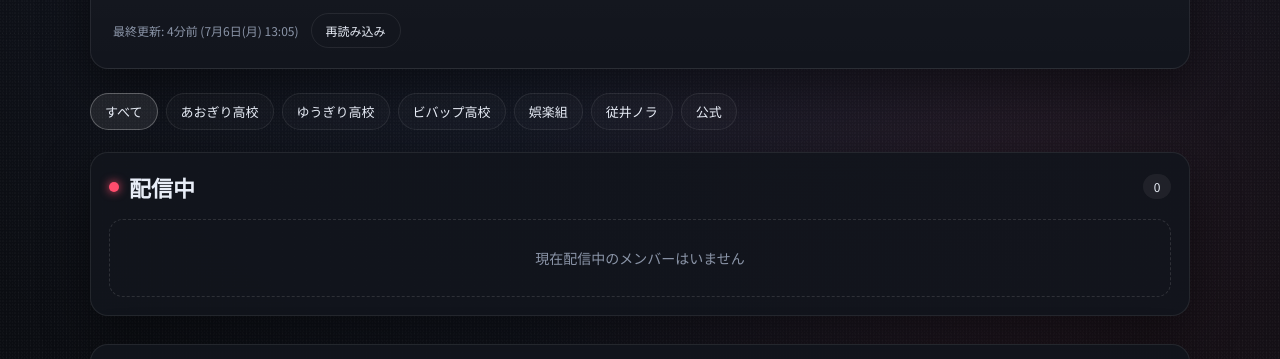
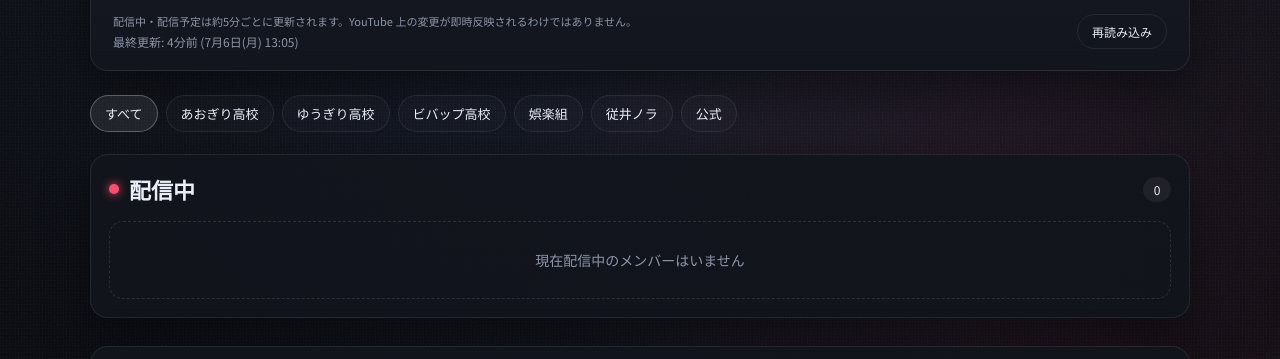
Before and after one commit to Shohei-Tsuchiya/vhs-city-site, a website: page index.html in a window 1280 px wide. Shown: the part 224-583 px from the top of the page. Drawn offline with Linux system fonts and the light colour scheme.

Commit message:
最終更新の上に更新間隔の注意書きを追加

```diff
--- a/css/style.css
+++ b/css/style.css
@@ -148,6 +148,22 @@ h1 {
   flex-wrap: wrap;
   align-items: center;
   gap: 12px;
+}
+
+.header-meta-updates {
+  display: flex;
+  flex-direction: column;
+  gap: 4px;
+  flex: 1;
+  min-width: min(100%, 280px);
+}
+
+.update-notice {
+  margin: 0;
+  color: var(--muted);
+  font-family: var(--font-sans);
+  font-size: 11px;
+  line-height: 1.5;
 }
 
 .timestamp {
--- a/index.html
+++ b/index.html
@@ -41,7 +41,10 @@
       <p class="tagline">あおぎり高校 / ゆうぎり高校 / ビバップ高校 / 娯楽組 / 従井ノラ</p>
     </div>
     <div class="header-meta">
-      <p id="last-updated" class="timestamp">読み込み中…</p>
+      <div class="header-meta-updates">
+        <p class="update-notice">配信中・配信予定は約5分ごとに更新されます。YouTube 上の変更が即時反映されるわけではありません。</p>
+        <p id="last-updated" class="timestamp">読み込み中…</p>
+      </div>
       <button id="refresh-btn" type="button" class="btn-ghost">再読み込み</button>
     </div>
   </header>
```
